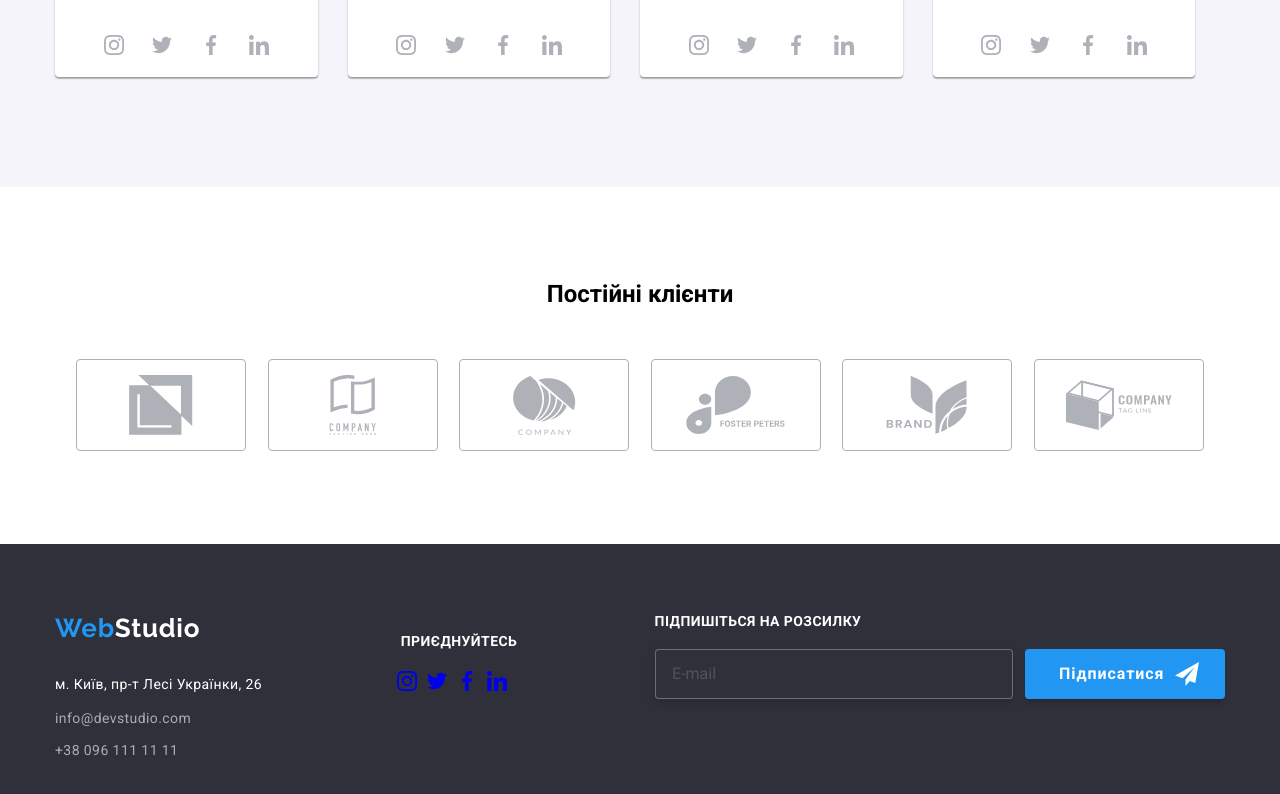
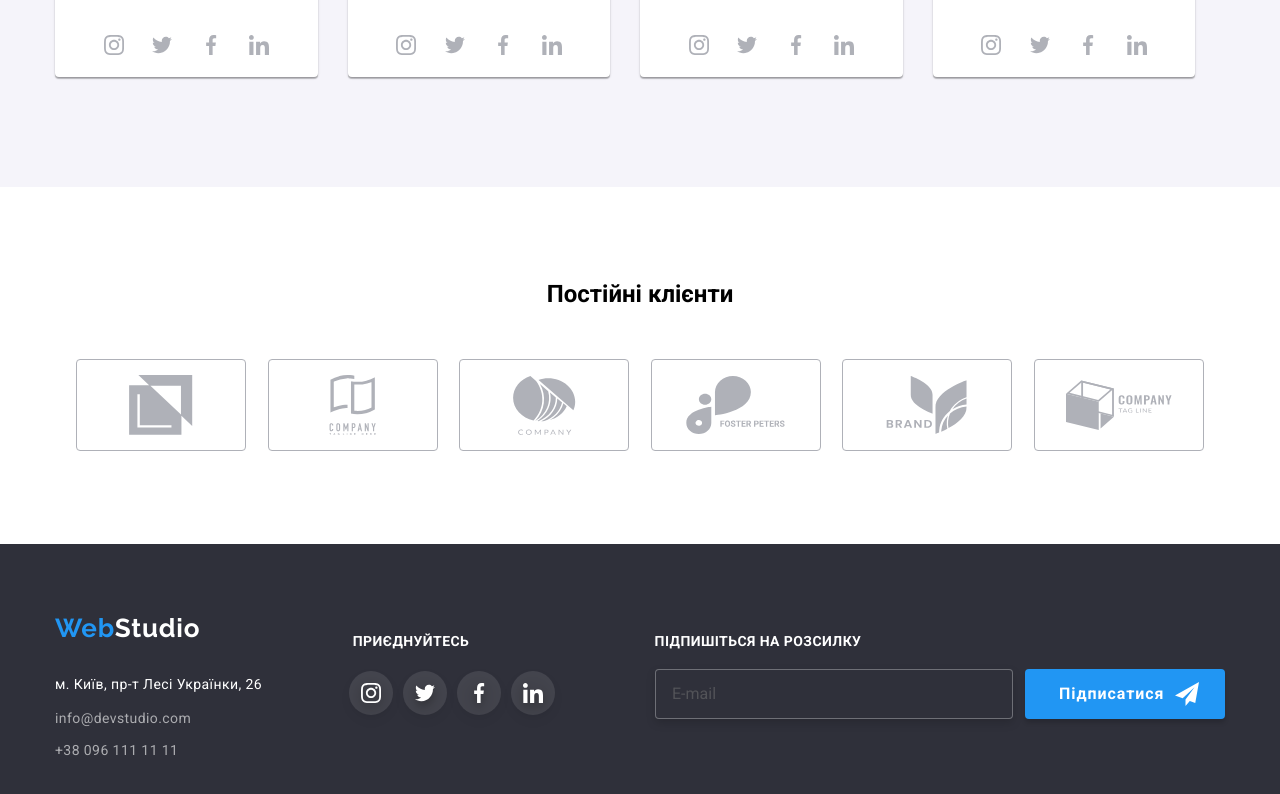
Before and after one commit to DmytroZaburannyi/goit-markup-hw-07, a plain HTML site: page index.html in a window 1280 px wide. Shown: the part 2235-3029 px from the top of the page. Drawn offline with Linux system fonts and the light colour scheme.

Commit message:
Update index.html

```diff
--- a/index.html
+++ b/index.html
@@ -497,25 +497,25 @@
           <h3 class="group-tittle">приєднуйтесь</h3>
           <ul class="groups">
             <li class="footer-insta">
-              <a class="link-svg1" href="https://www.instagram.com" aria-label="instagram">
+              <a class="link-svg__icons" href="https://www.instagram.com" aria-label="instagram">
                 <svg class="icons" width="20" height="20">
                   <use href="./images/icons.svg#icon-instagram"></use></svg>
                 </a>
             </li>
             <li class="footer-twit">
-              <a class="link-svg1" href="https://twitter.com" aria-label="twitter">
+              <a class="link-svg__icons" href="https://twitter.com" aria-label="twitter">
                 <svg class="icons" width="20" height="20">
                   <use href="./images/icons.svg#icon-twitter"></use></svg>
                 </a>
             </li>
             <li class="footer-fac">
-              <a class="link-svg1" href="https://facebook.com" aria-label="facebook">
+              <a class="link-svg__icons" href="https://facebook.com" aria-label="facebook">
                 <svg class="icons" width="20" height="20">
                   <use href="./images/icons.svg#icon-facebook"></use></svg>
                 </a>
             </li>
             <li class="footer-lin">
-              <a class="link-svg1" href="https://www.linkedin.com"  aria-label="linkedin">
+              <a class="link-svg__icons" href="https://www.linkedin.com"  aria-label="linkedin">
                 <svg class="icons" width="20" height="20">
                   <use href="./images/icons.svg#icon-linkedin"></use></svg>
                 </a>
```
